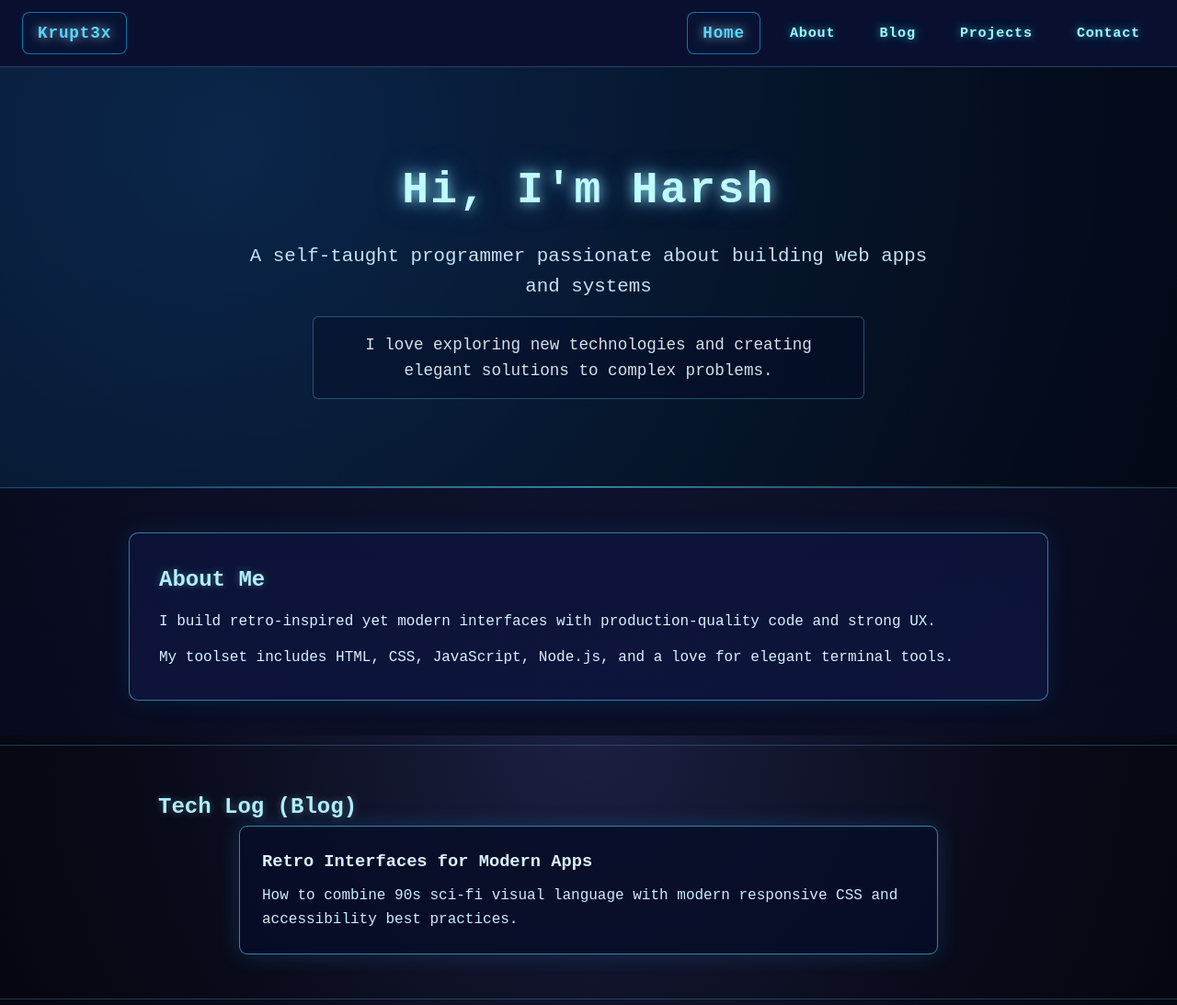
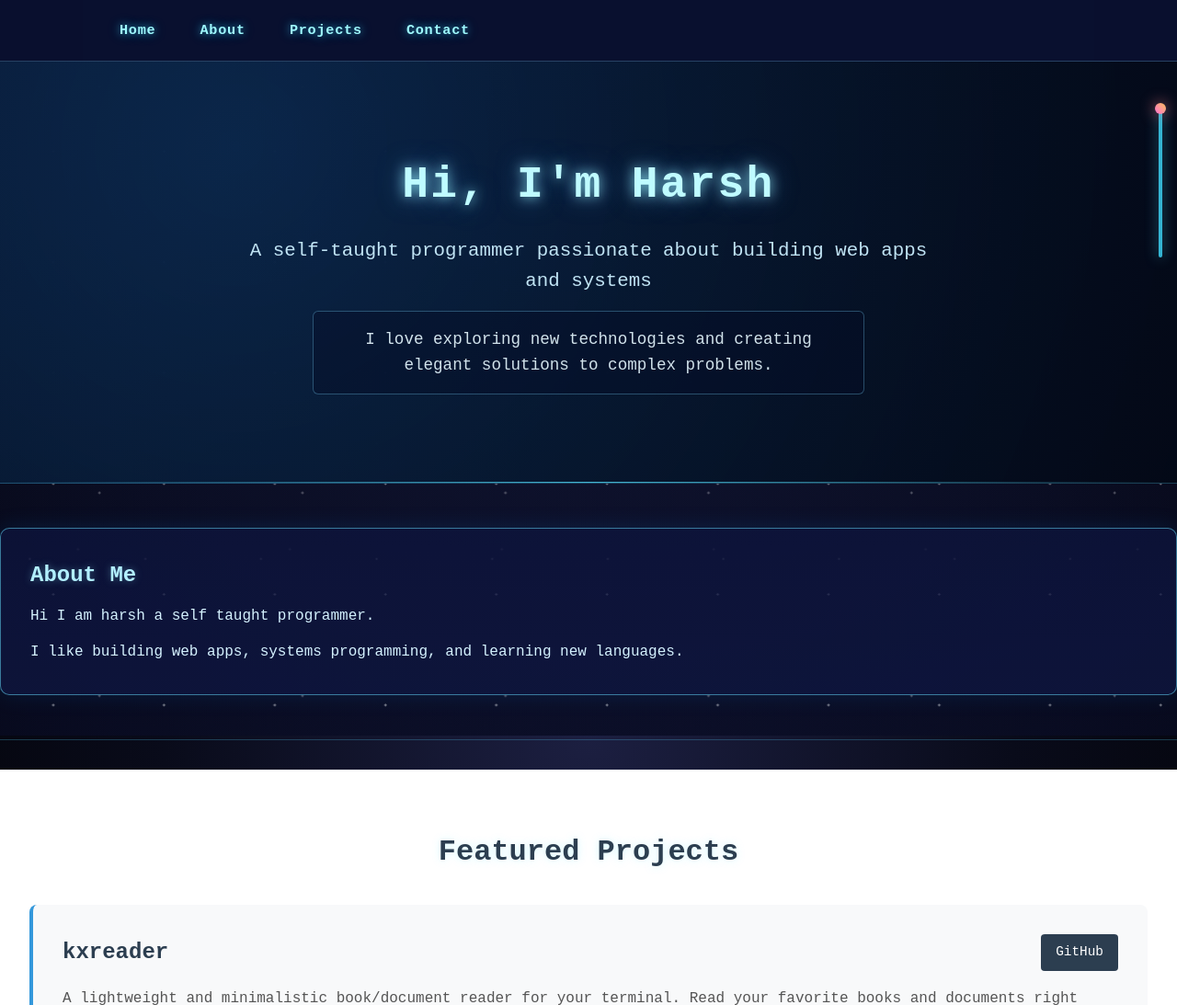
Before and after one commit to krupt3x/portfolio, a website: page index.html in a window 1280 px wide. Shown: the top 1093 px of the page at 92% size. Drawn offline with Linux system fonts and the light colour scheme.

Commit message:
Add 90s sci-fi scroll indicator with section-aware color transitions and animated starfield background

```diff
--- a/index.html
+++ b/index.html
@@ -13,9 +13,12 @@
     <script src="./main.js" defer></script>
   </head>
   <body>
+    <div class="starfield"></div>
+    <div class="scroll-indicator" aria-hidden="true">
+      <div class="scroll-progress"></div>
+    </div>
     <header>
       <nav class="primary-nav">
-        <a href="#home" class="brand">Krupt3x</a>
         <button
           class="nav-toggle"
           aria-label="Toggle navigation"
@@ -27,7 +30,6 @@
         <div id="nav-links" class="nav-links">
           <a href="#home">Home</a>
           <a href="#about">About</a>
-          <a href="#blog">Blog</a>
           <a href="#projects">Projects</a>
           <a href="#contact">Contact</a>
         </div>
@@ -52,26 +54,11 @@
         <div class="container">
           <h2>About Me</h2>
           <p>
-            I build retro-inspired yet modern interfaces with production-quality
-            code and strong UX.
+            Hi I am harsh a self taught programmer.
           </p>
           <p>
-            My toolset includes HTML, CSS, JavaScript, Node.js, and a love for
-            elegant terminal tools.
+            I like building web apps, systems programming, and learning new languages.
           </p>
-        </div>
-      </section>
-
-      <section id="blog" class="blog">
-        <div class="container">
-          <h2>Tech Log (Blog)</h2>
-          <article class="blog-card">
-            <h3>Retro Interfaces for Modern Apps</h3>
-            <p>
-              How to combine 90s sci-fi visual language with modern responsive
-              CSS and accessibility best practices.
-            </p>
-          </article>
         </div>
       </section>
 
--- a/main.js
+++ b/main.js
@@ -16,3 +16,42 @@ if (navToggle && navLinks) {
         }
     });
 }
+
+function updateScrollProgress() {
+    const progressEl = document.querySelector('.scroll-progress');
+    if (!progressEl) return;
+    const scrollTop = window.scrollY;
+    const docHeight = document.documentElement.scrollHeight - window.innerHeight;
+    const percent = docHeight > 0 ? Math.min(100, (scrollTop / docHeight) * 100) : 0;
+    progressEl.style.height = `${percent}%`;
+    const indicator = document.querySelector('.scroll-indicator');
+    const scrollSectionColors = {
+        home: {dot: 'linear-gradient(45deg, #23e7ff, #5ce7ff)', shadow: 'rgba(60, 248, 255, 0.8)'},
+        about: {dot: 'linear-gradient(45deg, #ff72d3, #ffbd5b)', shadow: 'rgba(255, 130, 140, 0.8)'},
+        projects: {dot: 'linear-gradient(45deg, #6fff6f, #33e1ff)', shadow: 'rgba(100, 255, 200, 0.85)'},
+        contact: {dot: 'linear-gradient(45deg, #d36bff, #8ce8ff)', shadow: 'rgba(165, 110, 255, 0.9)'},
+        default: {dot: 'linear-gradient(45deg, #23e7ff, #5ce7ff)', shadow: 'rgba(60, 248, 255, 0.8)'}
+    };
+
+    if (indicator) {
+        const sections = Array.from(document.querySelectorAll('section[id]'));
+        const scrollPos = window.pageYOffset + window.innerHeight * 0.4;
+        let active = 'home';
+
+        sections.forEach((section) => {
+            const rect = section.getBoundingClientRect();
+            const top = window.pageYOffset + rect.top;
+            if (scrollPos >= top) {
+                active = section.id || active;
+            }
+        });
+
+        const sectionColor = scrollSectionColors[active] || scrollSectionColors.default;
+        indicator.style.setProperty('--scroll-dot', sectionColor.dot);
+        indicator.style.setProperty('--scroll-dot-shadow', sectionColor.shadow);
+    }
+}
+
+window.addEventListener('scroll', updateScrollProgress);
+window.addEventListener('resize', updateScrollProgress);
+updateScrollProgress();
--- a/styles/style.css
+++ b/styles/style.css
@@ -18,6 +18,7 @@ body {
     #000000 100%
   );
   background-attachment: fixed;
+  min-height: 100vh;
   overflow-x: hidden;
   scroll-behavior: smooth;
 }
@@ -28,6 +29,79 @@ body::before {
   top: 0;
   left: 0;
   width: 100%;
+  height: 100%;
+  pointer-events: none;
+  background: linear-gradient(rgba(15, 20, 60, 0.1), rgba(15, 20, 60, 0.5));
+  mix-blend-mode: screen;
+}
+
+.starfield {
+  pointer-events: none;
+  position: fixed;
+  inset: 0;
+  z-index: -2;
+  background: transparent;
+}
+
+.starfield::before,
+.starfield::after {
+  content: "";
+  position: absolute;
+  inset: 0;
+  background-image:
+    radial-gradient(circle, rgba(255,255,255,0.85) 1px, transparent 1px),
+    radial-gradient(circle, rgba(255,255,255,0.55) 1px, transparent 1px);
+  background-size: 120px 120px, 220px 220px;
+  opacity: 0.6;
+}
+
+.starfield::before {
+  animation: starmove 80s linear infinite;
+}
+
+.starfield::after {
+  animation: starmove 120s linear infinite reverse;
+  opacity: 0.4;
+}
+
+@keyframes starmove {
+  from { transform: translateY(0) scale(1); }
+  to { transform: translateY(-200px) scale(1.05); }
+}
+
+.scroll-indicator {
+  position: fixed;
+  right: 1rem;
+  top: 15%;
+  width: 4px;
+  height: 20vh;
+  border: 2px solid rgba(64, 222, 255, 0.8);
+  border-radius: 999px;
+  background: rgba(12, 20, 50, 0.45);
+  box-shadow: 0 0 14px rgba(98, 232, 255, 0.5);
+  z-index: 110;
+}
+
+.scroll-indicator::before {
+  content: "";
+  position: absolute;
+  left: 50%;
+  transform: translateX(-50%);
+  top: -10px;
+  width: 12px;
+  height: 12px;
+  border-radius: 999px;
+  background: var(--scroll-dot, linear-gradient(45deg, #23e7ff, #5ce7ff));
+  box-shadow: 0 0 16px var(--scroll-dot-shadow, rgba(60, 248, 255, 0.8));
+}
+
+.scroll-progress {
+  width: 100%;
+  height: 0%;
+  background: linear-gradient(180deg, rgba(104,255,255,0.85), rgba(14,182,255,0.9));
+  border-radius: 999px;
+}
+
   height: 100%;
   pointer-events: none;
   background: linear-gradient(rgba(15, 20, 60, 0.1), rgba(15, 20, 60, 0.5));
@@ -59,13 +133,32 @@ header {
 /* Navbar styling */
 nav {
   display: flex;
-  gap: 2rem;
   justify-content: center;
-  padding: 1rem 0;
+  padding: 0.75rem 1rem;
   align-items: center;
+  width: 100%;
+  overflow: visible;
 }
 
-nav a {
+.primary-nav {
+  display: flex;
+  align-items: center;
+  justify-content: flex-end;
+  width: 100%;
+  max-width: 1100px;
+  margin: 0 auto;
+  gap: 1rem;
+}
+
+.nav-links {
+  display: flex;
+  gap: 1rem;
+  align-items: center;
+  transition: all 0.25s ease;
+  z-index: 110;
+}
+
+.nav-links a {
   text-decoration: none;
   color: #9ffaff;
   font-weight: 700;
@@ -79,15 +172,7 @@ nav a {
   border-radius: 8px;
 }
 
-nav a:first-child {
-  font-size: 1.1rem;
-  color: #58d6ff;
-  text-shadow: 0 0 12px rgba(179, 239, 255, 0.8);
-  border: 1px solid rgba(0, 187, 255, 0.6);
-  background: rgba(8, 24, 56, 0.4);
-}
-
-nav a:hover {
+.nav-links a:hover {
   color: #f4fcff;
   background-color: rgba(44, 200, 255, 0.2);
   box-shadow: 0 0 16px rgba(62, 215, 255, 0.5);
@@ -148,17 +233,19 @@ nav a:hover {
   .nav-links {
     position: absolute;
     top: 100%;
-    right: 1.5rem;
-    left: 1.5rem;
+    right: 1rem;
+    left: 1rem;
     background: rgba(7, 14, 40, 0.96);
     border: 1px solid rgba(59, 207, 255, 0.5);
     border-radius: 12px;
     flex-direction: column;
     align-items: center;
-    padding: 1rem 0;
-    gap: 0.25rem;
+    padding: 0.8rem 0;
+    gap: 0.3rem;
     display: none;
-    animation: popIn 0.25s ease forwards;
+    animation: popIn 0.22s ease forwards;
+    overflow: hidden;
+    box-shadow: 0 12px 28px rgba(0, 0, 0, 0.4);
   }
 
   .nav-links.open {
@@ -170,16 +257,18 @@ nav a:hover {
   }
 
   .nav-links a {
-    width: 90%;
+    width: 100%;
     text-align: center;
-    padding: 0.65rem 0.85rem;
-    border-radius: 8px;
+    padding: 0.7rem 0.8rem;
+    border-radius: 10px;
   }
 
   .primary-nav {
-    padding: 0.8rem 1rem;
+    padding: 0.75rem 0.75rem;
+    gap: 0.5rem;
   }
 }
+
 
 @keyframes popIn {
   0% {
```
